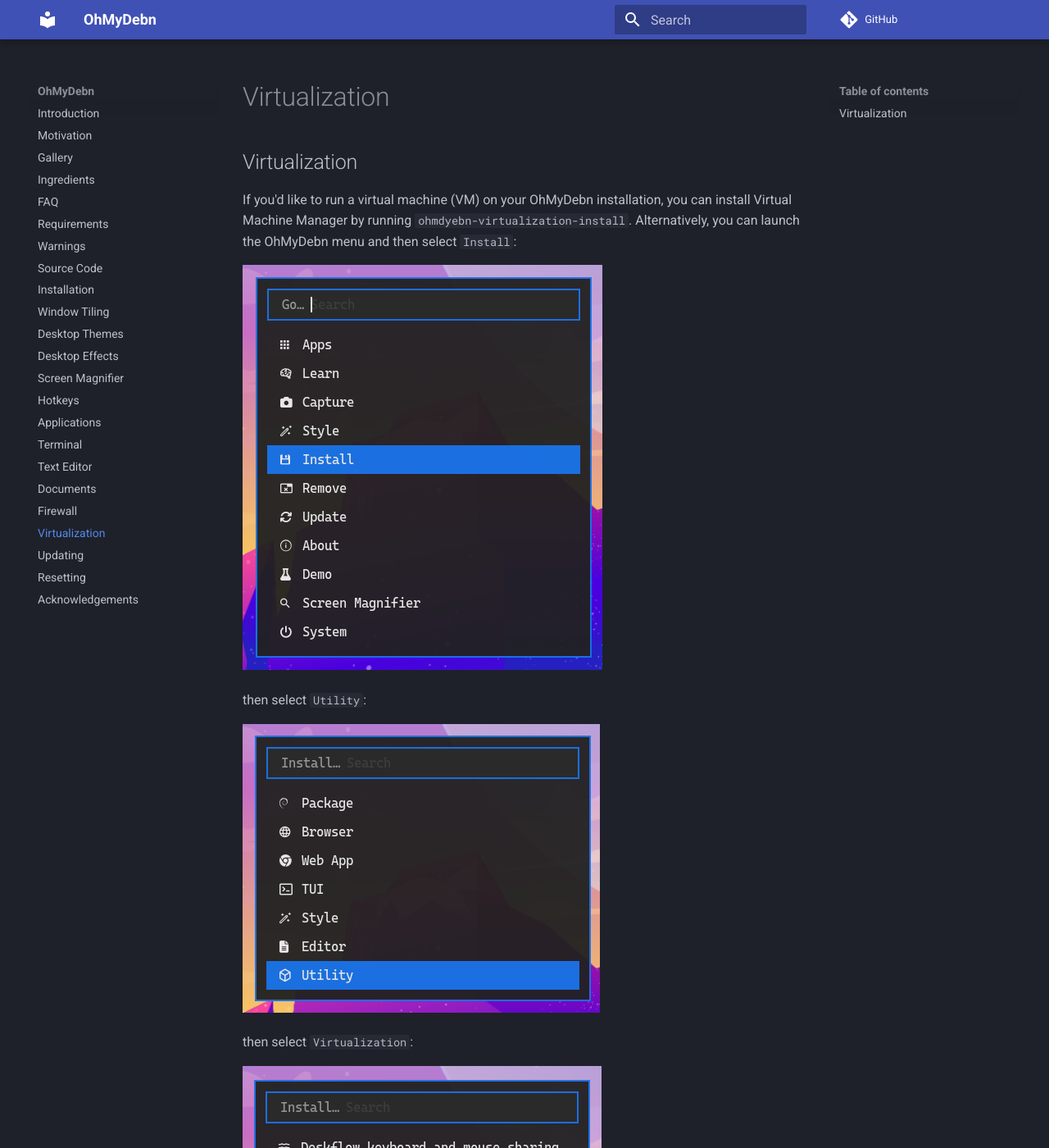
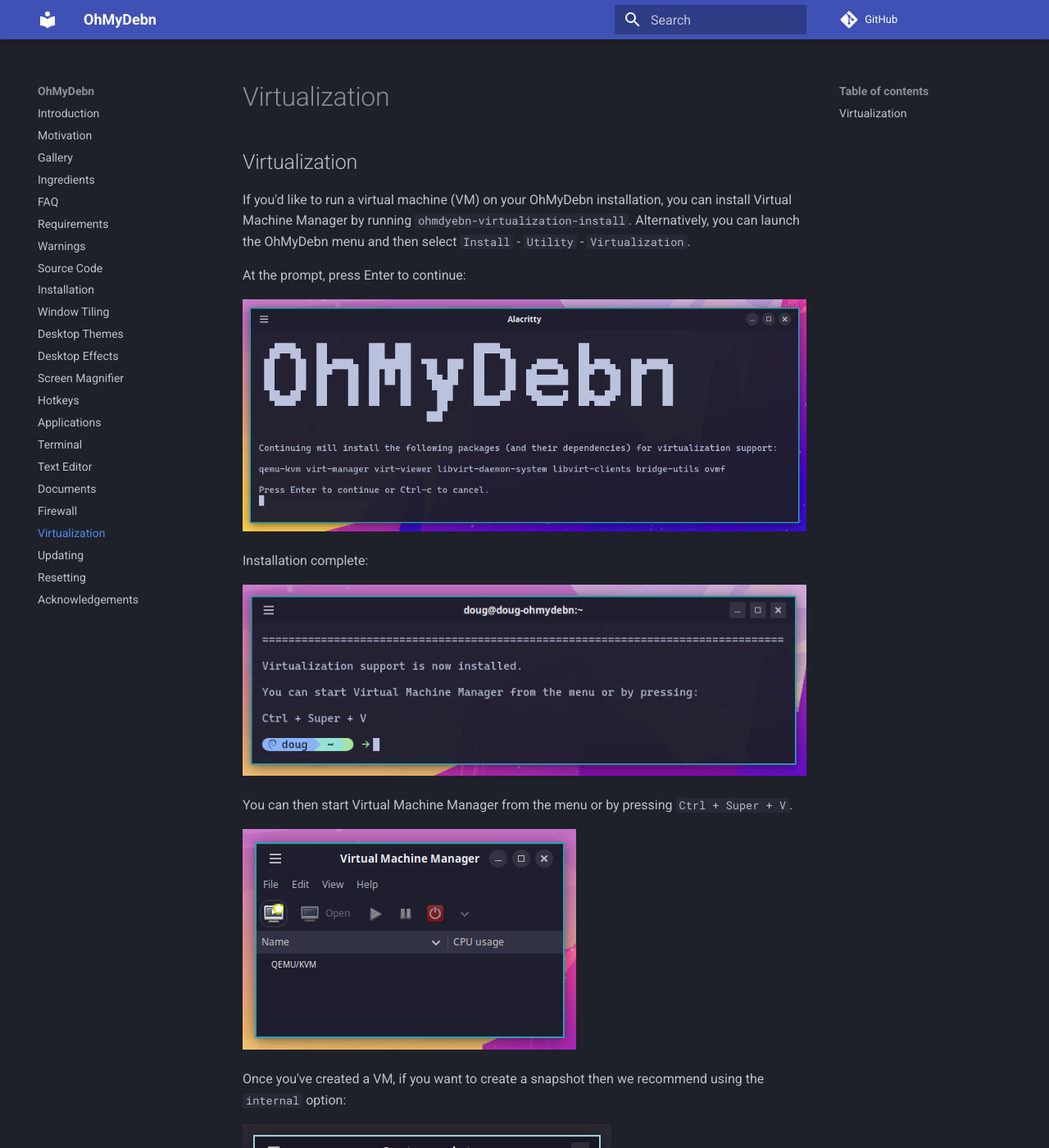
Before and after one commit to dougburks/ohmydebn-docs, an MkDocs documentation site: the page built from docs/virtualization.md, in a window 1280 px wide and 1400 px high. Shown: the whole window at 82% size. Built offline with MkDocs 1.6.1 and Material for MkDocs 9.7.7, drawn with Linux system fonts in a browser that asks for light colours; comment, search, counter and statistics services are not loaded; some of the changed text lies outside the part shown.

Commit message:
simplify virtualization screenshots

```diff
--- a/docs/virtualization.md
+++ b/docs/virtualization.md
@@ -1,29 +1,19 @@
 ## Virtualization
 
-If you'd like to run a virtual machine (VM) on your OhMyDebn installation, you can install Virtual Machine Manager by running `ohmdyebn-virtualization-install`. Alternatively, you can launch the OhMyDebn menu and then select `Install`:
+If you'd like to run a virtual machine (VM) on your OhMyDebn installation, you can install Virtual Machine Manager by running `ohmdyebn-virtualization-install`. Alternatively, you can launch the OhMyDebn menu and then select `Install` - `Utility` - `Virtualization`.
 
-![OhMyDebn Virtualization Install](https://raw.githubusercontent.com/dougburks/ohmydebn-docs/refs/heads/main/images/ohmydebn-virtualization-0-install.png)
+At the prompt, press Enter to continue:
 
-then select `Utility`:
-
-![OhMyDebn Virtualization Utility](https://raw.githubusercontent.com/dougburks/ohmydebn-docs/refs/heads/main/images/ohmydebn-virtualization-1-utility.png)
-
-then select `Virtualization`:
-
-![OhMyDebn Virtualization Virtualization](https://raw.githubusercontent.com/dougburks/ohmydebn-docs/refs/heads/main/images/ohmydebn-virtualization-2-virtualization.png)
-
-then press Enter to continue:
-
-![OhMyDebn Virtualization Prompt](https://raw.githubusercontent.com/dougburks/ohmydebn-docs/refs/heads/main/images/ohmydebn-virtualization-3-prompt.png)
+![OhMyDebn Virtualization Prompt](https://raw.githubusercontent.com/dougburks/ohmydebn-docs/refs/heads/main/images/ohmydebn-virtualization-0-prompt.png)
 
 Installation complete:
 
-![OhMyDebn Virtualization Installed](https://raw.githubusercontent.com/dougburks/ohmydebn-docs/refs/heads/main/images/ohmydebn-virtualization-4-installed.png)
+![OhMyDebn Virtualization Installed](https://raw.githubusercontent.com/dougburks/ohmydebn-docs/refs/heads/main/images/ohmydebn-virtualization-1-installed.png)
 
 You can then start Virtual Machine Manager from the menu or by pressing `Ctrl + Super + V`.
 
-![OhMyDebn Virtualization Machine Manager](https://raw.githubusercontent.com/dougburks/ohmydebn-docs/refs/heads/main/images/ohmydebn-virtualization-5-vmm.png)
+![OhMyDebn Virtualization Machine Manager](https://raw.githubusercontent.com/dougburks/ohmydebn-docs/refs/heads/main/images/ohmydebn-virtualization-2-vmm.png)
 
 Once you've created a VM, if you want to create a snapshot then we recommend using the `internal` option:
 
-![OhMyDebn Virtualization Snapshots](https://raw.githubusercontent.com/dougburks/ohmydebn-docs/refs/heads/main/images/ohmydebn-virtualization-6-snapshots.png)
+![OhMyDebn Virtualization Snapshots](https://raw.githubusercontent.com/dougburks/ohmydebn-docs/refs/heads/main/images/ohmydebn-virtualization-3-snapshots.png)
```
Also changed, not shown: images/ohmydebn-virtualization-0-install.png (deleted), images/ohmydebn-virtualization-0-prompt.png (renamed from images/ohmydebn-virtualization-3-prompt.png), images/ohmydebn-virtualization-1-installed.png (added), images/ohmydebn-virtualization-1-utility.png (deleted), images/ohmydebn-virtualization-2-virtualization.png (deleted), images/ohmydebn-virtualization-2-vmm.png (renamed from images/ohmydebn-virtualization-5-vmm.png), images/ohmydebn-virtualization-3-snapshots.png (renamed from images/ohmydebn-virtualization-6-snapshots.png), images/ohmydebn-virtualization-4-installed.png (deleted).
